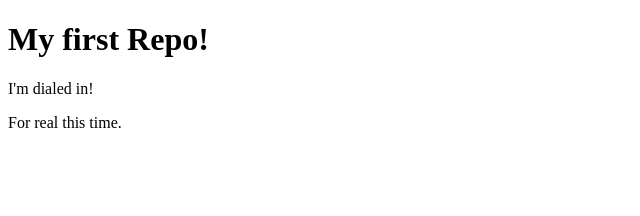
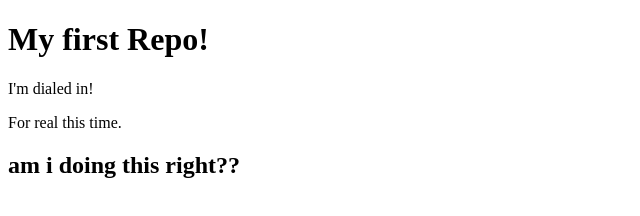
Before and after one commit to Regan-Johnson-dv/my-first-repo, a plain HTML site: page index.html in a window 1280 px wide. Shown: the whole page, without its empty margins (0-640 px from the left). Drawn offline with Linux system fonts and the light colour scheme.

Commit message:
added h2 asking if its done correctly

```diff
--- a/index.html
+++ b/index.html
@@ -9,6 +9,8 @@
   <h1>My first Repo!</h1>
   <p>I'm dialed in!</p>
   <p>For real this time.</p>
-
+  <div>
+    <h2>am i doing this right??</h2>
+  </div>
 </body>
 </html>
```
